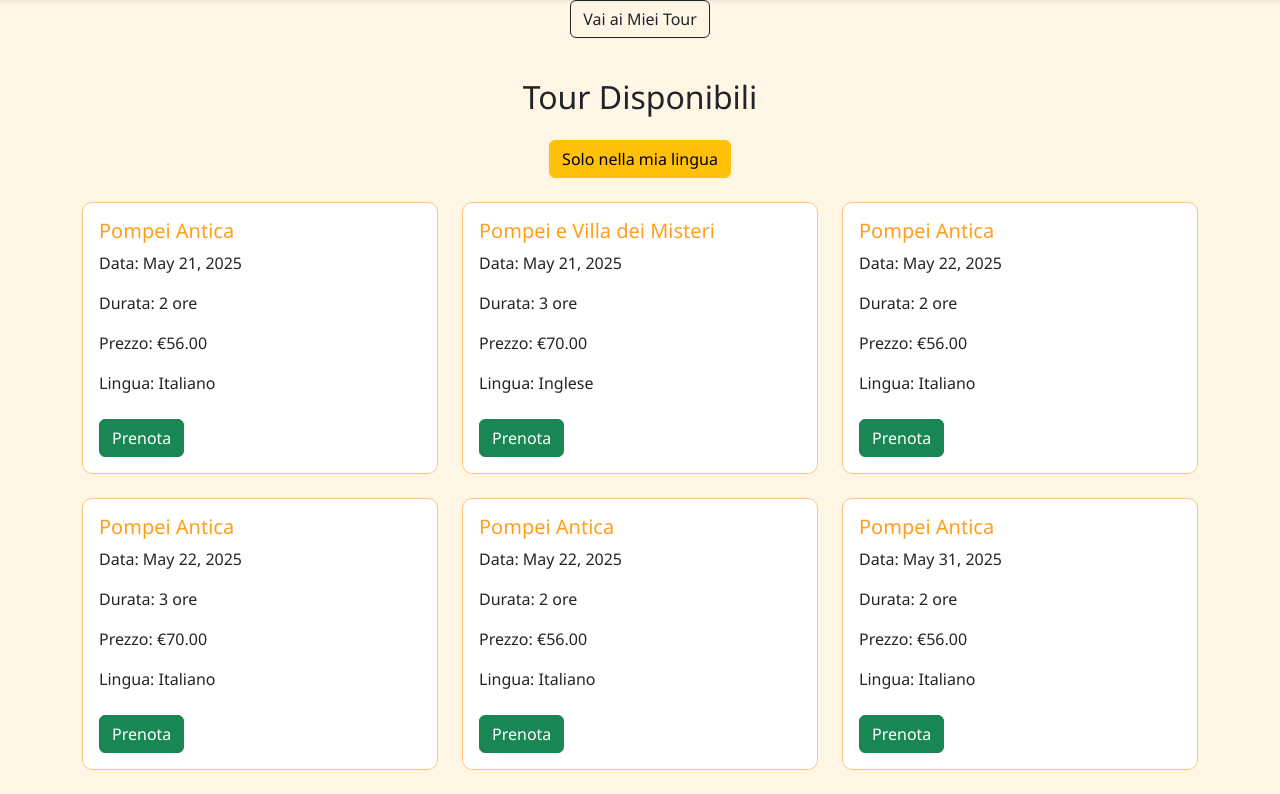
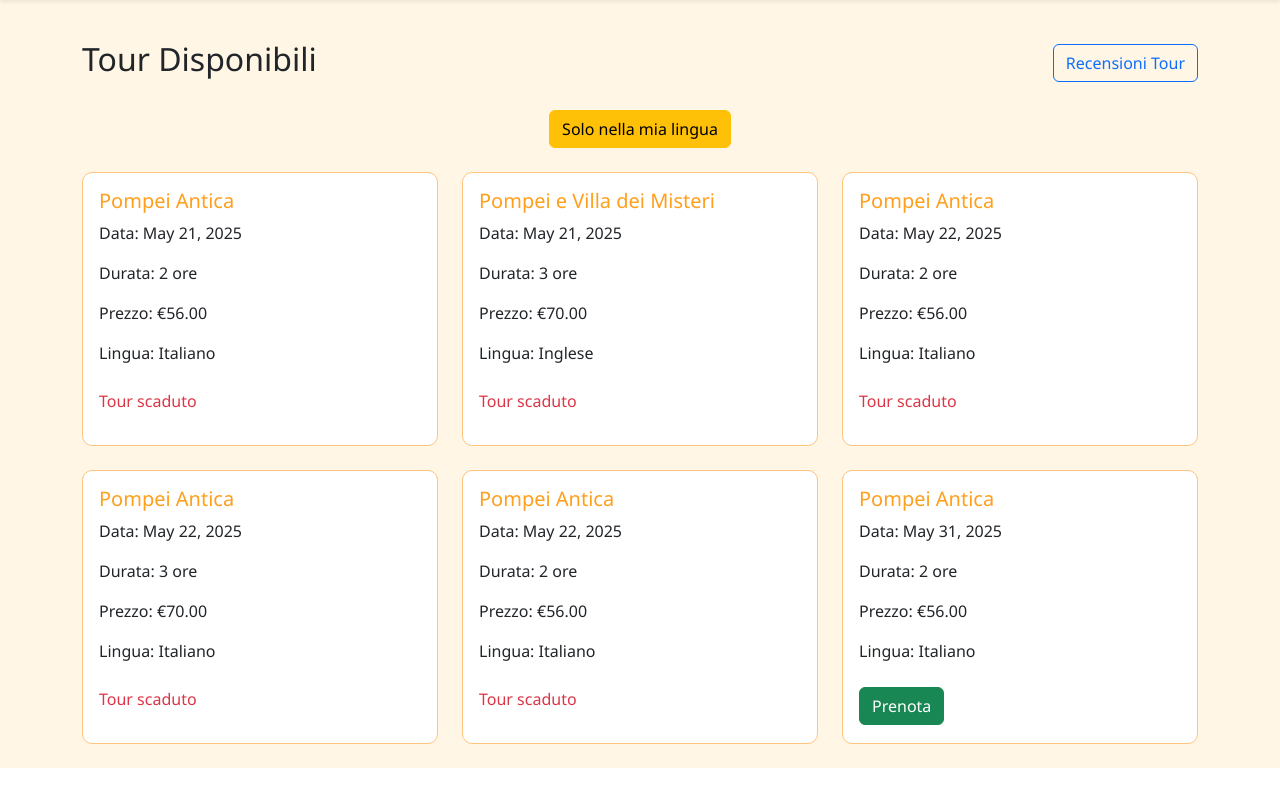
Before and after one commit to PDesiderio04/Progetto_Basi_Di_Dati, a Django app: page /tours/ in a window 1280 px wide. Shown: the part 98-892 px from the top of the page. After the commit the page ends 866 px from the top, so only its background shows below. Run offline with Django 5.2, Linux system fonts and the light colour scheme; a user stored in the database is signed in; data comes from the database, SQL or seed files in the repository; both versions use the stored data as it was after the commit.

Commit message:
make it more beautiful

```diff
--- a/Askos/views.py
+++ b/Askos/views.py
@@ -99,18 +99,21 @@ def index(request):
 from django.shortcuts import render
 from .models import Tour, Cliente
 
+from datetime import date
+
 def tour_list_view(request):
     tours = Tour.objects.all()
     lingua_filtrata = False
+    today = date.today()
+
     prenotati_ids = []
-
     if request.user.is_authenticated:
         try:
             cliente = Cliente.objects.get(user=request.user)
-            prenotati_ids = list(Prenotazione.objects.filter(cliente=cliente).values_list('tour_id', flat=True))
-
+            tours = tours.exclude(prenotazioni__cliente=cliente)
+            prenotati_ids = Prenotazione.objects.filter(cliente=cliente).values_list('tour_id', flat=True)
             if request.GET.get('lingua') == 'mia':
-                tours = tours.filter(lingua=cliente.lingua_preferita)
+                tours = Tour.objects.filter(lingua=cliente.lingua_preferita)
                 lingua_filtrata = True
         except Cliente.DoesNotExist:
             pass
@@ -118,23 +121,42 @@ def tour_list_view(request):
     return render(request, 'tour_list.html', {
         'tours': tours,
         'lingua_filtrata': lingua_filtrata,
-        'prenotati_ids': prenotati_ids
+        'prenotati_ids': prenotati_ids,
+        'today': today,
     })
+
 
 
 
 from django.contrib.auth.decorators import login_required
 from .models import Prenotazione
 
+from django.utils import timezone
+
+from django.utils import timezone
+from .models import Prenotazione, Recensione, Cliente
+
+from django.utils import timezone
+from .models import Prenotazione, Cliente, Recensione
+
 @login_required
 def miei_tour_view(request):
+    today = timezone.now().date()
+
     try:
         cliente = Cliente.objects.get(user=request.user)
         prenotazioni = Prenotazione.objects.filter(cliente=cliente).select_related('tour')
+        tour_recensiti_ids = Recensione.objects.filter(cliente=cliente).values_list('tour_id', flat=True)
     except Cliente.DoesNotExist:
         prenotazioni = []
+        tour_recensiti_ids = []
 
-    return render(request, 'miei_tour.html', {'prenotazioni': prenotazioni})
+    return render(request, 'miei_tour.html', {
+        'prenotazioni': prenotazioni,
+        'today': today,
+        'tour_recensiti_ids': tour_recensiti_ids,
+    })
+
 
 
 from django.views.decorators.http import require_POST
@@ -281,3 +303,55 @@ def logout_view(request):
     logout(request)
     messages.success(request, "Logout effettuato con successo.")
     return redirect('index')
+
+from django.utils import timezone
+from django.shortcuts import render, redirect, get_object_or_404
+from .models import Tour, Cliente, Prenotazione, Recensione
+from django.contrib.auth.decorators import login_required
+
+from django.shortcuts import render, redirect, get_object_or_404
+from django.contrib import messages
+from django.utils import timezone
+from .models import Tour, Recensione, Cliente
+
+from django.contrib.auth.decorators import login_required
+
+@login_required
+def lascia_recensione(request, tour_id):
+    tour = get_object_or_404(Tour, id=tour_id)
+    cliente = get_object_or_404(Cliente, user=request.user)
+
+    oggi = timezone.now().date()
+
+    # ✅ BLOCCO: il tour non è ancora avvenuto
+    if tour.data > oggi:
+        messages.error(request, "Non puoi recensire un tour che non hai ancora svolto.")
+        return redirect('miei_tour')
+
+    # ✅ BLOCCO: già recensito
+    if Recensione.objects.filter(cliente=cliente, tour=tour).exists():
+        messages.warning(request, "Hai già recensito questo tour.")
+        return redirect('miei_tour')
+
+    if request.method == 'POST':
+        voto = int(request.POST['voto'])
+        commento = request.POST['commento']
+
+        Recensione.objects.create(
+            cliente=cliente,
+            tour=tour,
+            voto=voto,
+            commento=commento
+        )
+        messages.success(request, "Recensione inviata con successo.")
+        return redirect('miei_tour')
+
+    return render(request, 'lascia_recensione.html', {'tour': tour})
+
+
+from django.shortcuts import render
+from .models import Recensione
+
+def recensioni_view(request):
+    recensioni = Recensione.objects.select_related('cliente', 'tour').order_by('-data')
+    return render(request, 'recensioni_pubbliche.html', {'recensioni': recensioni})
--- a/BasiDiDati/urls.py
+++ b/BasiDiDati/urls.py
@@ -26,6 +26,8 @@ from Askos.views import prenota_tour
 from Askos.views import annulla_prenotazione
 from Askos.views import tour_assegnati_view
 from Askos.views import logout_view
+from Askos.views import lascia_recensione
+from Askos.views import recensioni_view
 
 
 
@@ -45,4 +47,9 @@ path('annulla-prenotazione/<int:prenotazione_id>/', annulla_prenotazione, name='
 
     path('staff/tour-assegnati/', tour_assegnati_view, name='tour_assegnati'),
 
+path('recensione/<int:tour_id>/', lascia_recensione, name='lascia_recensione'),
+
+path('recensioni/', recensioni_view, name='recensioni_pubbliche')
+
+
 ]
--- a/templates/tour_list.html
+++ b/templates/tour_list.html
@@ -37,25 +37,19 @@
 
 <!-- MESSAGGI -->
 {% if messages %}
-<div class="container mt-3">
+  <div class="container mt-3">
     {% for message in messages %}
-        <div class="alert alert-{{ message.tags }}">
-            {{ message }}
-        </div>
+      <div class="alert alert-{{ message.tags }}">{{ message }}</div>
     {% endfor %}
-</div>
+  </div>
 {% endif %}
 
-<!-- LINK MIEI TOUR -->
-<div class="text-center mb-3">
-    {% if user.is_authenticated %}
-        <a href="{% url 'miei_tour' %}" class="btn btn-outline-dark">Vai ai Miei Tour</a>
-    {% endif %}
-</div>
-
-<!-- TOUR DISPONIBILI -->
+<!-- INTESTAZIONE + FILTRI + LINK RECENSIONI -->
 <div class="container">
-    <h2 class="text-center mb-4">Tour Disponibili</h2>
+    <div class="d-flex justify-content-between align-items-center mb-4">
+        <h2 class="text-start">Tour Disponibili</h2>
+        <a href="{% url 'recensioni_pubbliche' %}" class="btn btn-outline-primary">Recensioni Tour</a>
+    </div>
 
     <div class="text-center mb-4">
         {% if lingua_filtrata %}
@@ -76,7 +70,9 @@
                     <p>Lingua: {{ tour.lingua.nome }}</p>
 
                     {% if user.is_authenticated %}
-                        {% if tour.id in prenotati_ids %}
+                        {% if tour.data < today %}
+                            <p class="text-danger mt-2">Tour scaduto</p>
+                        {% elif tour.id in prenotati_ids %}
                             <p class="text-success mt-2">Già prenotato</p>
                         {% else %}
                             <form method="post" action="{% url 'prenota_tour' tour.id %}">
@@ -93,7 +89,7 @@
             <p class="text-center">Nessun tour disponibile.</p>
         {% endfor %}
     </div>
+</div>
 
-</div>
 </body>
 </html>
```
Also changed, not shown: templates/index.html (+12 -0 lines), templates/lascia_recensione.html (added, +37 -0 lines), templates/miei_tour.html (+24 -26 lines), templates/recensioni_pubbliche.html (added, +34 -0 lines), db.sqlite3.
